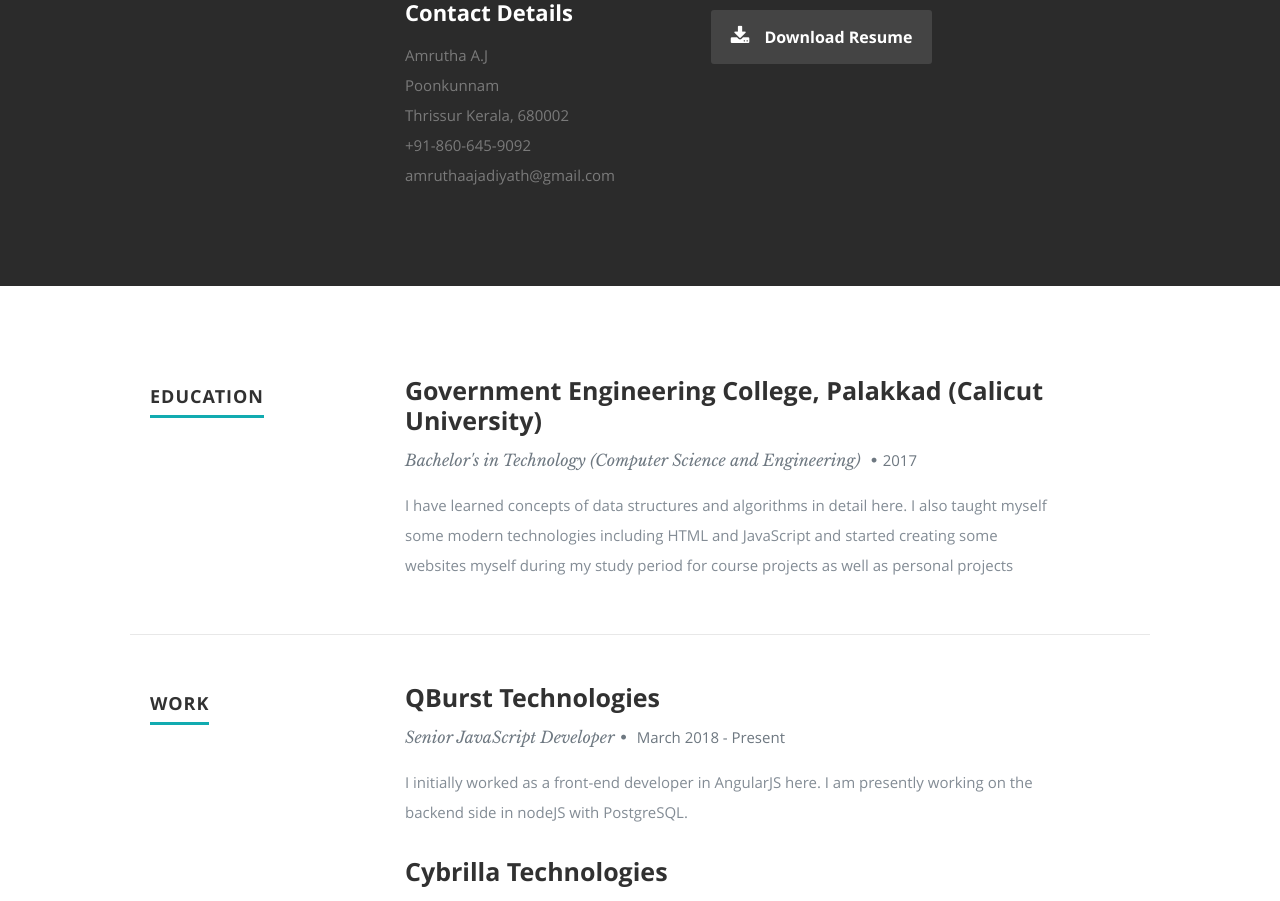
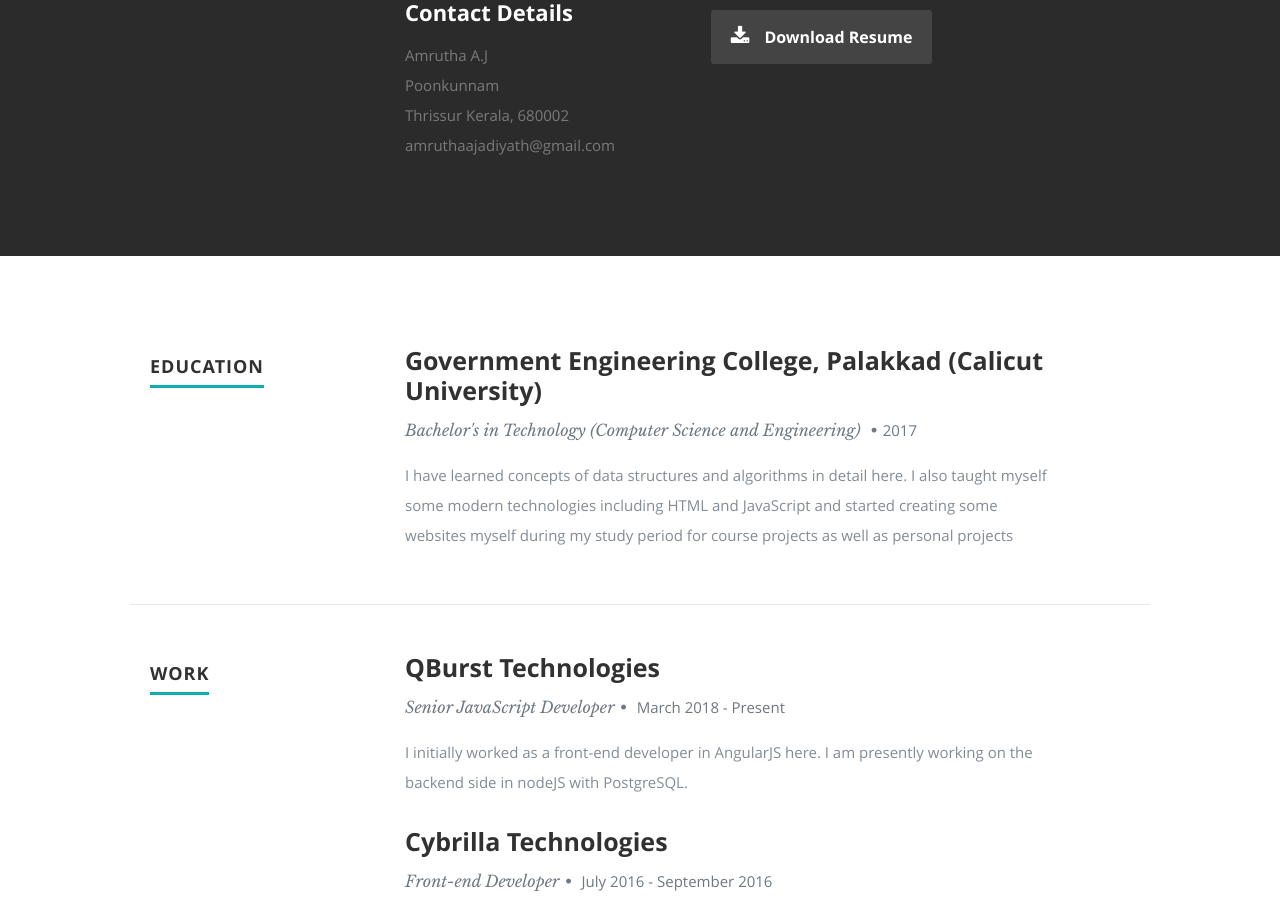
Before and after one commit to Amrutha-A-J/amrutha_resume_old, a React (Create React App) app: page / in a window 1280 px wide. Shown: the part 1120-2021 px from the top of the page. Built offline with nearby package versions, Linux system fonts and the light colour scheme.

Commit message:
Update About.js

```diff
--- a/src/Components/About.js
+++ b/src/Components/About.js
@@ -37,7 +37,7 @@ class About extends Component {
             <img
               className="profile-pic"
               src={profilepic}
-              alt="Tim Baker Profile Pic"
+              alt="Amrutha AJ Profile Pic"
             />
           </div>
           <div className="nine columns main-col">
@@ -55,8 +55,6 @@ class About extends Component {
                     <br />
                     {city} {state}, {zip}
                   </span>
-                  <br />
-                  <span>{phone}</span>
                   <br />
                   <span>{email}</span>
                 </p>
```
